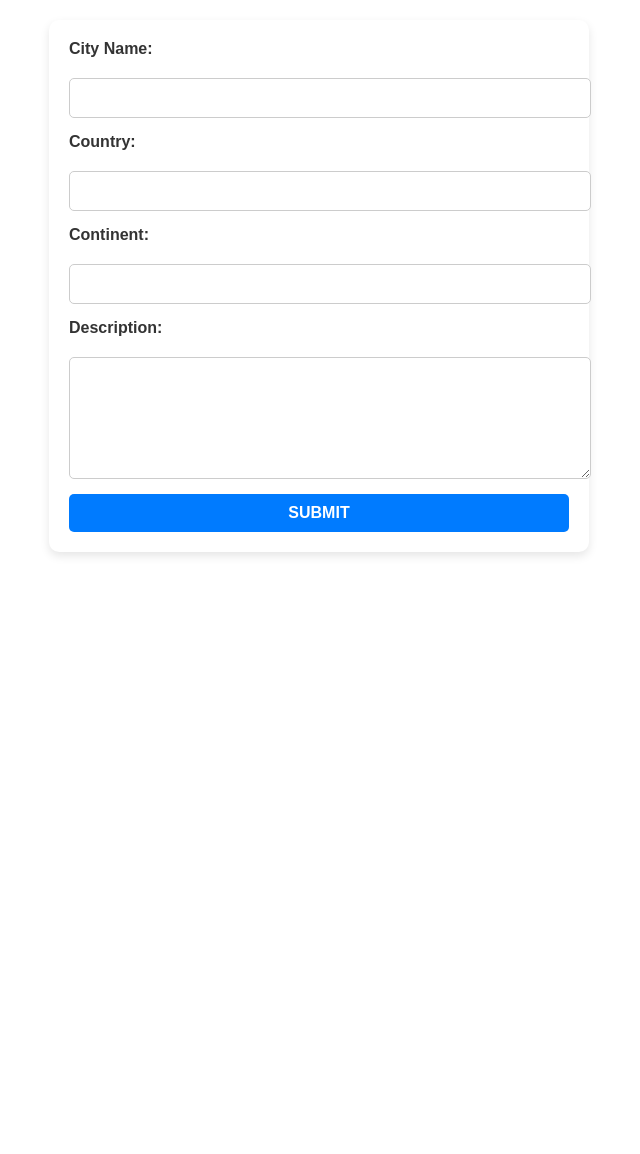
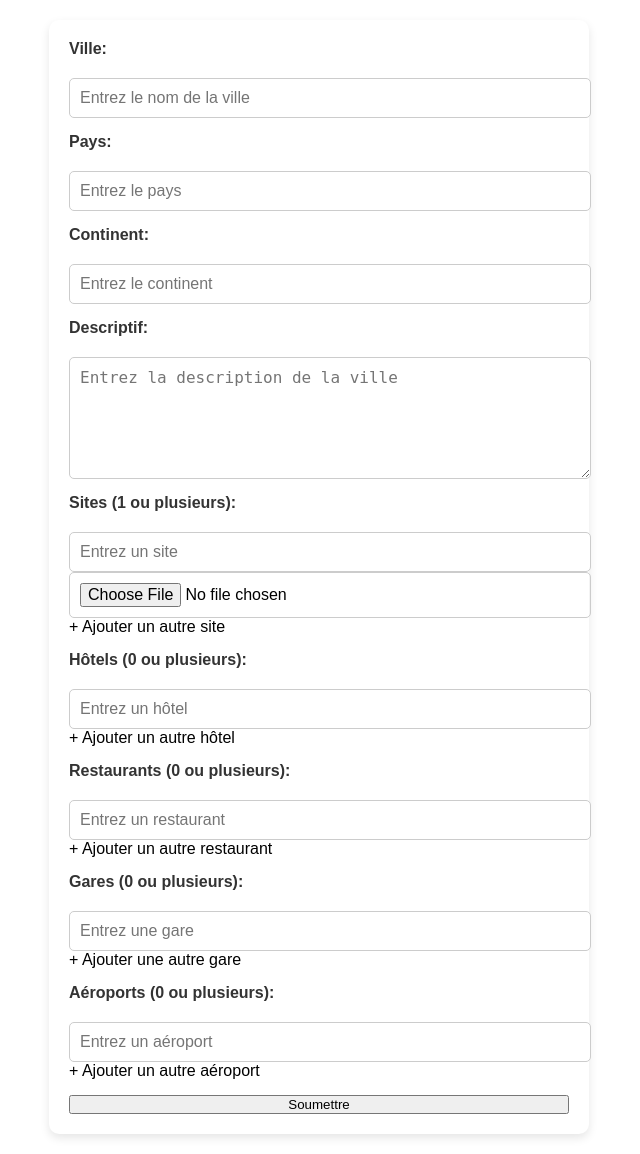
Before and after one commit to ghaith35/tp-daxml, a PHP site: page /form.php in a window 1280 px wide. Shown: the part 37-1191 px from the top of the page, without its empty margins (321-961 px from the left). Before the commit the page ends 593 px from the top, so only its background shows below. Run offline with PHP 8.4, Linux system fonts and the light colour scheme.

Commit message:
Add files via upload

```diff
--- a/form.php
+++ b/form.php
@@ -5,8 +5,9 @@
     <meta name="viewport" content="width=device-width, initial-scale=1.0">
     <title>Ajouter Ville</title>
     <link rel="stylesheet" href="css/styles.css?v=1">
-    <!-- Font Awesome for icons -->
-    <link rel="stylesheet" href="https://cdnjs.cloudflare.com/ajax/libs/font-awesome/6.5.1/css/all.min.css">
+    <style>
+        /* Your existing styles */
+    </style>
 </head>
 <body>
     <header>
@@ -14,22 +15,93 @@
     </header>
 
     <main>
-    <form action="submit_form.php" method="POST" class="add-city-form">
-        <label for="city_name">City Name:</label>
-        <input type="text" id="city_name" name="city_name" required>
+        <form action="submit_form.php" method="POST" class="add-city-form" enctype="multipart/form-data">
+            <!-- City Name -->
+            <label for="city_name">Ville:</label>
+            <input type="text" id="city_name" name="city_name" required placeholder="Entrez le nom de la ville" size="40">
 
-        <label for="country">Country:</label>
-        <input type="text" id="country" name="country" required>
+            <!-- Country -->
+            <label for="country">Pays:</label>
+            <input type="text" id="country" name="country" required placeholder="Entrez le pays" size="40">
 
-        <label for="continent">Continent:</label>
-        <input type="text" id="continent" name="continent" required>
+            <!-- Continent -->
+            <label for="continent">Continent:</label>
+            <input type="text" id="continent" name="continent" required placeholder="Entrez le continent" size="40">
 
-        <label for="description">Description:</label>
-        <textarea id="description" name="description" required></textarea>
+            <!-- Description -->
+            <label for="description">Descriptif:</label>
+            <textarea id="description" name="description" required placeholder="Entrez la description de la ville" rows="5" cols="40"></textarea>
 
-        <button type="submit" class="btn">Submit</button>
-    </form>
-</main>
+            <!-- Sites -->
+            <label for="sites">Sites (1 ou plusieurs):</label>
+            <div id="sites-container">
+                <div class="dynamic-field">
+                    <input type="text" name="sites[]" placeholder="Entrez un site" required>
+                    <input type="file" name="site_photos[]" accept="image/*" required>
+                    <span class="add-more" onclick="addSiteField()">+ Ajouter un autre site</span>
+                </div>
+            </div>
 
+            <!-- Hotels -->
+            <label for="hotels">Hôtels (0 ou plusieurs):</label>
+            <div id="hotels-container">
+                <div class="dynamic-field">
+                    <input type="text" name="hotels[]" placeholder="Entrez un hôtel" size="40">
+                    <span class="add-more" onclick="addHotelField()">+ Ajouter un autre hôtel</span>
+                </div>
+            </div>
+
+            <!-- Restaurants -->
+            <label for="restaurants">Restaurants (0 ou plusieurs):</label>
+            <div id="restaurants-container">
+                <div class="dynamic-field">
+                    <input type="text" name="restaurants[]" placeholder="Entrez un restaurant" size="40">
+                    <span class="add-more" onclick="addRestaurantField()">+ Ajouter un autre restaurant</span>
+                </div>
+            </div>
+
+            <!-- Gares -->
+            <label for="stations">Gares (0 ou plusieurs):</label>
+            <div id="stations-container">
+                <div class="dynamic-field">
+                    <input type="text" name="stations[]" placeholder="Entrez une gare" size="40">
+                    <span class="add-more" onclick="addStationField()">+ Ajouter une autre gare</span>
+                </div>
+            </div>
+
+            <!-- Airports -->
+            <label for="airports">Aéroports (0 ou plusieurs):</label>
+            <div id="airports-container">
+                <div class="dynamic-field">
+                    <input type="text" name="airports[]" placeholder="Entrez un aéroport" size="40">
+                    <span class="add-more" onclick="addAirportField()">+ Ajouter un autre aéroport</span>
+                </div>
+            </div>
+
+            <button type="submit">Soumettre</button>
+        </form>
+    </main>
+
+    <script>
+        // Add new site field
+        function addSiteField() {
+            const siteContainer = document.getElementById('sites-container');
+            const newField = document.createElement('div');
+            newField.classList.add('dynamic-field');
+            newField.innerHTML = `
+                <input type="text" name="sites[]" placeholder="Entrez un site" required>
+                <input type="file" name="site_photos[]" accept="image/*" required>
+                <span class="remove" onclick="removeField(this)">X</span>
+            `;
+            siteContainer.appendChild(newField);
+        }
+
+        // Add other dynamic field functions (similar to addSiteField) for hotels, restaurants, etc.
+
+        // Remove the dynamic field
+        function removeField(element) {
+            element.parentElement.remove();
+        }
+    </script>
 </body>
 </html>
```
Also changed, not shown: submit_form.php (added, +113 -0 lines), 2 other files.
